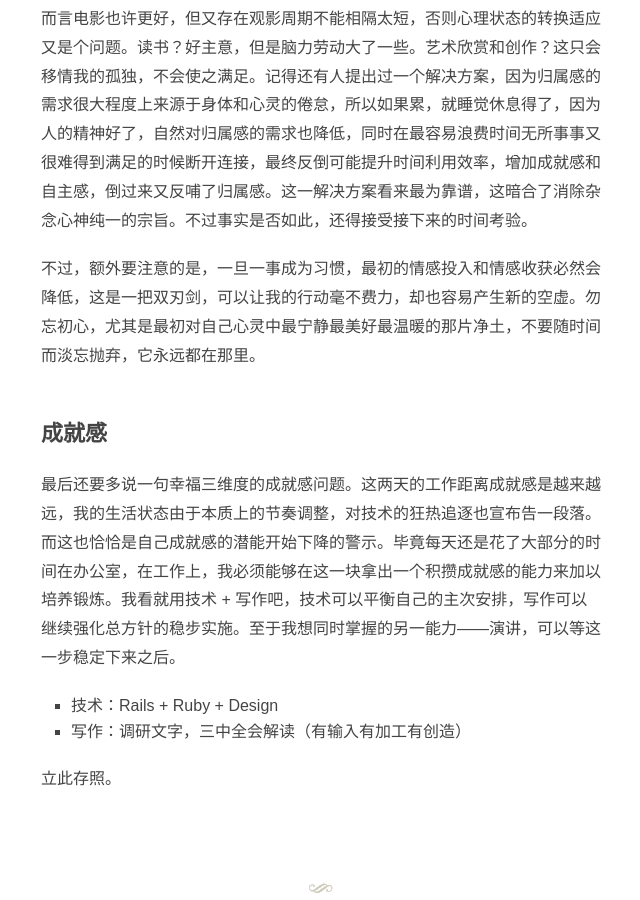
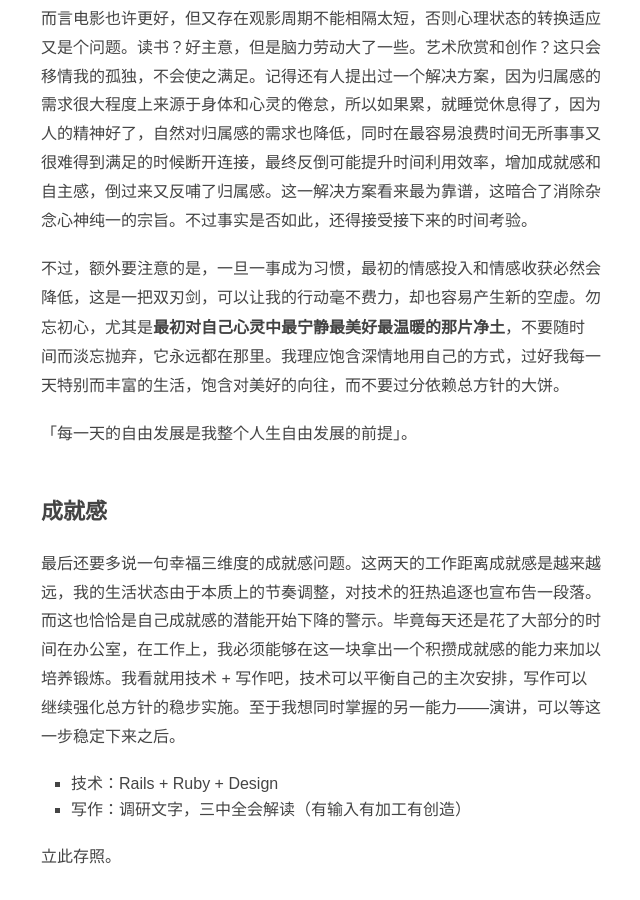
Before and after one commit to fanyange/fanyange.github.io, a Jekyll site: the page built from _posts/2013-11-25-new-6th.md, in a window 1280 px wide and 900 px high, scrolled down 1569 px. Shown: the whole window, without its empty margins (319-959 px from the left). Built offline with Jekyll 4.4.1, drawn with Linux system fonts in a browser that asks for light colours; some web fonts are replaced; comment, search, counter and statistics services are not loaded.

Commit message:
Update _posts/2013-11-25-new-6th.md

```diff
--- a/_posts/2013-11-25-new-6th.md
+++ b/_posts/2013-11-25-new-6th.md
@@ -22,7 +22,9 @@ categories: 日知录
 
 然而靠电视剧建立归属感，实在是一件低成本的事情，因为它冗长而寡味。相比而言电影也许更好，但又存在观影周期不能相隔太短，否则心理状态的转换适应又是个问题。读书？好主意，但是脑力劳动大了一些。艺术欣赏和创作？这只会移情我的孤独，不会使之满足。记得还有人提出过一个解决方案，因为归属感的需求很大程度上来源于身体和心灵的倦怠，所以如果累，就睡觉休息得了，因为人的精神好了，自然对归属感的需求也降低，同时在最容易浪费时间无所事事又很难得到满足的时候断开连接，最终反倒可能提升时间利用效率，增加成就感和自主感，倒过来又反哺了归属感。这一解决方案看来最为靠谱，这暗合了消除杂念心神纯一的宗旨。不过事实是否如此，还得接受接下来的时间考验。
 
-不过，额外要注意的是，一旦一事成为习惯，最初的情感投入和情感收获必然会降低，这是一把双刃剑，可以让我的行动毫不费力，却也容易产生新的空虚。勿忘初心，尤其是最初对自己心灵中最宁静最美好最温暖的那片净土，不要随时间而淡忘抛弃，它永远都在那里。
+不过，额外要注意的是，一旦一事成为习惯，最初的情感投入和情感收获必然会降低，这是一把双刃剑，可以让我的行动毫不费力，却也容易产生新的空虚。勿忘初心，尤其是**最初对自己心灵中最宁静最美好最温暖的那片净土**，不要随时间而淡忘抛弃，它永远都在那里。我理应饱含深情地用自己的方式，过好我每一天特别而丰富的生活，饱含对美好的向往，而不要过分依赖总方针的大饼。
+
+「每一天的自由发展是我整个人生自由发展的前提」。
 
 ## 成就感
 
```
